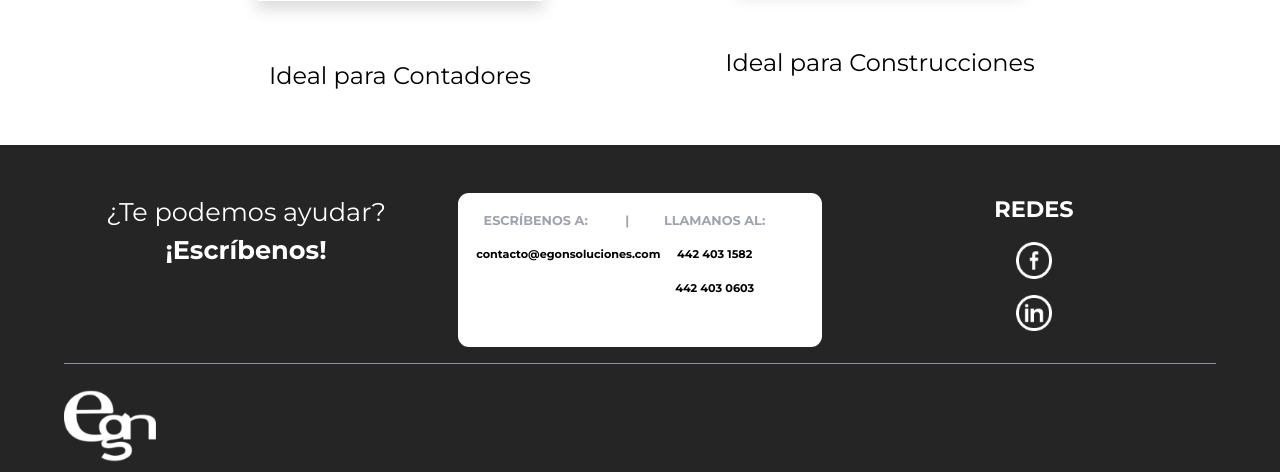
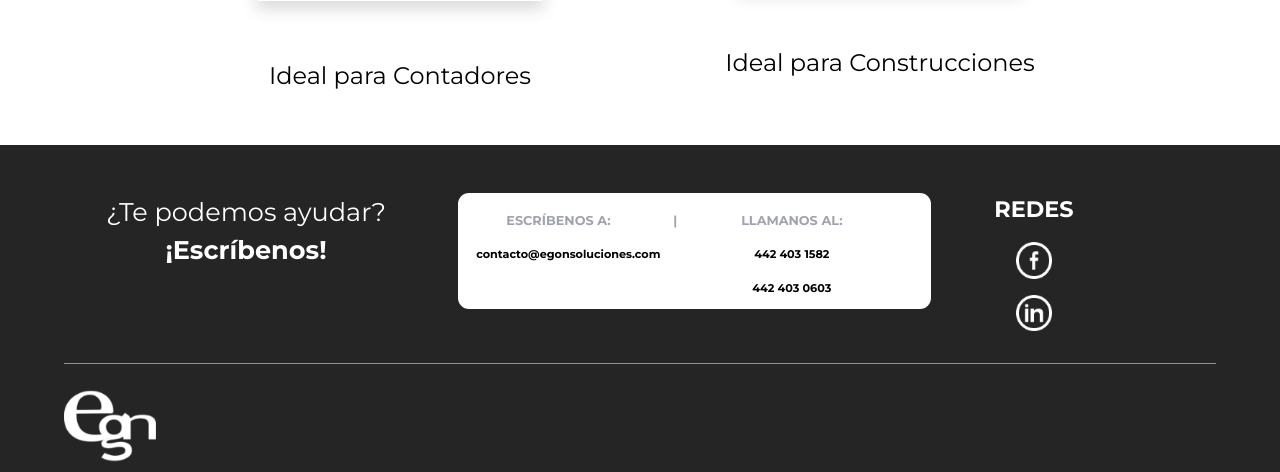
Before and after one commit to JoseCarlosPa/EgonWebPage, a PHP site: page /index.php in a window 1280 px wide. Shown: the part 3584-4056 px from the top of the page. Run offline with PHP 8.4, Linux system fonts and the light colour scheme.

Commit message:
Aspectos del footer

```diff
--- a/css/egonWebpage.css
+++ b/css/egonWebpage.css
@@ -4,9 +4,7 @@
         text-align: center;
 
     }
-    .texto1{
-        display: none;
-    }
+
 
 
 }
@@ -40,6 +38,25 @@
     .align_econt{
         text-align: center;
     }
+    .texto_screen{
+        display: none;
+    }
+    .footer_screen{
+        display:none;
+    }
+    .cuadrado_contacto{
+        padding: 5%;
+        width: 100%;
+        height:95%;
+
+        background-color: #ffffff;
+        bborder-radius: 11px 11px 11px 11px;
+        -moz-border-radius: 11px 11px 11px 11px;
+        -webkit-border-radius: 11px 11px 11px 11px;
+
+
+    }
+
 
 }
 
@@ -76,6 +93,26 @@
     .align_econt{
         text-align: right;
     }
+
+    .texto_movil{
+        display: none;
+    }
+    .footer_movil{
+        display: none;
+    }
+    .cuadrado_contacto{
+        padding: 5%;
+        width: 130%;
+        height:75%;
+
+        background-color: #ffffff;
+        bborder-radius: 11px 11px 11px 11px;
+        -moz-border-radius: 11px 11px 11px 11px;
+        -webkit-border-radius: 11px 11px 11px 11px;
+
+
+    }
+
 
 }
 
@@ -443,18 +480,7 @@ text-align: center;
     border: 0px solid #000000;
     color: white;
 }
-.cuadrado_contacto{
-    padding: 5%;
-    width: 100%;
-    height:100%;
 
-    background-color: #ffffff;
-    bborder-radius: 11px 11px 11px 11px;
-    -moz-border-radius: 11px 11px 11px 11px;
-    -webkit-border-radius: 11px 11px 11px 11px;
-
-
-}
 .img_tarjetas{
     position:relative;
 }
@@ -513,5 +539,5 @@ footer{
 
 .degradado_contacto{
     background: rgb(0,162,255);
-background: linear-gradient(180deg, rgba(0,162,255,0.47290791316526615) 0%, rgba(0,3,36,0) 34%);
+    background: linear-gradient(180deg, rgba(0,162,255,0.47290791316526615) 0%, rgba(0,3,36,0) 34%);
 }
--- a/htmls/footer.html
+++ b/htmls/footer.html
@@ -61,12 +61,23 @@ $('.carousel').carousel()
                         <p class ="font_9_2">REDES</p>
                     </div>
                 </div>
-                <div class ="row">
-                    <div class ="col-md-12 col-sm-6">
-                        <p><a href="https://www.facebook.com/EgonSoluciones/"><img src="img/urban/facebook.png" height="100%" width="10%"></a></p>
+                <div class="footer_screen">
+                    <div class ="row">
+                        <div class ="col-sm-12">
+                            <p><a href="https://www.facebook.com/EgonSoluciones/"><img src="img/urban/facebook.png" height="100%" width="10%"></a></p>
+                        </div>
+                        <div class ="col-sm-12">
+                            <p><a href="#"><img src="img/urban/linkedin.png" height="100%" width="10%"></a></p>
+                        </div>
                     </div>
-                    <div class ="col-md-12 col-sm-6">
-                        <p><a href="#"><img src="img/urban/linkedin.png" height="100%" width="10%"></a></p>
+                </div>
+
+
+                <div class="footer_movil">
+                    <div class ="row">
+                        <div class ="col-sm-12">
+                            <p><a href="https://www.facebook.com/EgonSoluciones/"><img src="img/urban/facebook.png" height="100%" width="13%"> &nbsp;&nbsp;&nbsp;&nbsp;&nbsp;&nbsp;&nbsp;<img src="img/urban/linkedin.png" height="100%" width="13%"></a></p>
+                        </div>
                     </div>
                 </div>
 
--- a/htmls/index.html
+++ b/htmls/index.html
@@ -13,7 +13,7 @@
         </div>
     </div>
     <div class="row">
-        <div class="col-sm text-center font_12 texto1">
+        <div class="col-sm text-center font_12 texto_screen">
             En 1992 nace en la ciudad de Querétaro un grupo de profesionistas expertos en las diversas áreas de la
             informática, con el objetivo de diseñar y automatizar procesos en los diferentes giros y con las opciones
             tecnológicas del momento.<br><br> Hoy en día somos líderes en soluciones de procesos, nos mantenemos en la
@@ -25,6 +25,11 @@
             herramienta para la correcta toma de acciones y decisiones, garantizando la permanencia, crecimiento y
             competitividad de la empresa. <br><br>Bajo estas premisas y necesidades, se decide crear Egon Soluciones,
             institución que con el paso de los años se ha convertido en una Empresa Líder en Soluciones.
+        </div>
+        <div class="col-sm text-center font_12 texto_movil">
+            En 1992 nace en la ciudad de Querétaro un grupo de profesionistas expertos en las diversas áreas de la
+            informática, con el objetivo de diseñar y automatizar procesos en los diferentes giros y con las opciones
+            tecnológicas del momento.
         </div>
 
     </div>
```
